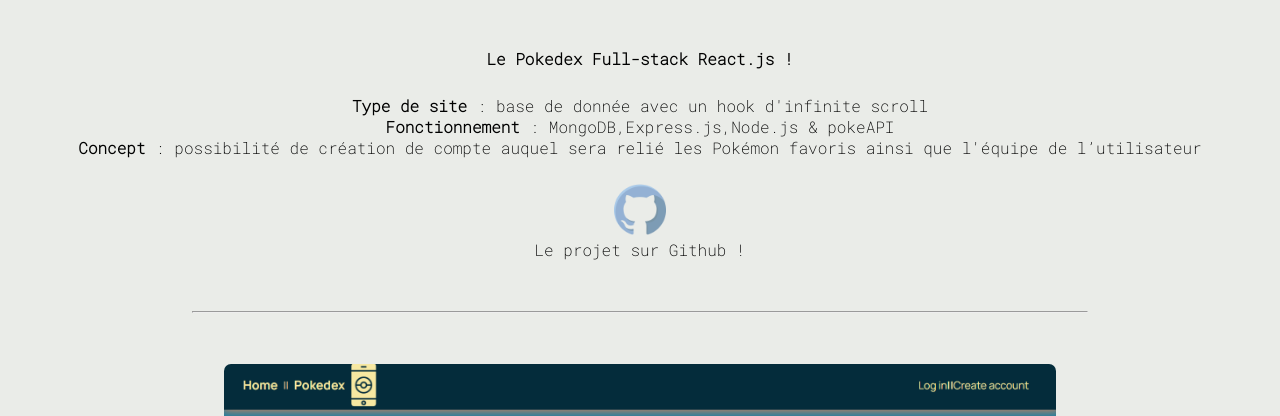
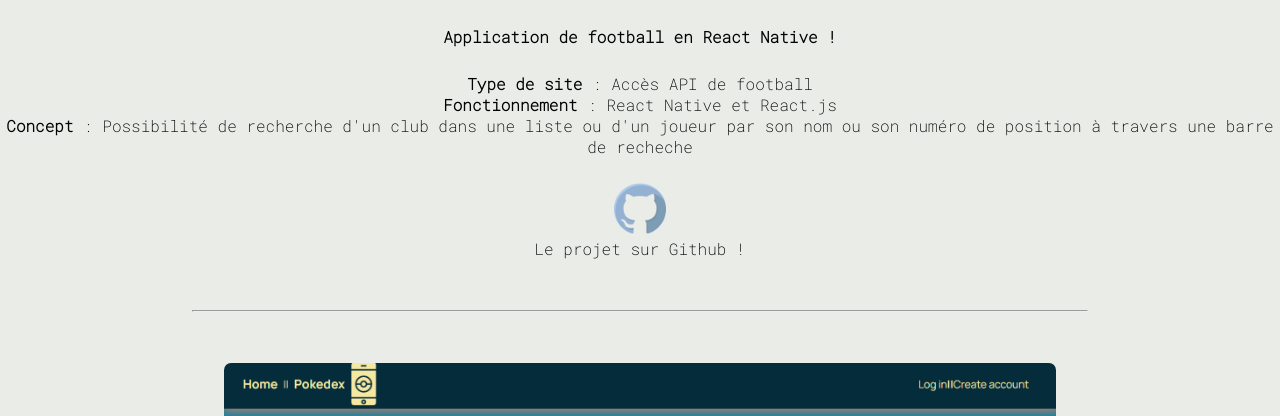
Before and after one commit to skiimcdogg/Antoine-Portfolio, a plain HTML site: page index.html in a window 1280 px wide. Shown: the part 684-1100 px from the top of the page. Drawn offline with Linux system fonts and the light colour scheme.

Commit message:
video done

```diff
--- a/index.html
+++ b/index.html
@@ -76,20 +76,18 @@
         <video class="app-video" autoplay loop muted>
           <source src="./style/video/MPG.mp4" type="video/mp4" />
         </video>
-        <h4>Le Pokedex Full-stack React.js !</h4>
+        <h4>Application de football en React Native !</h4>
         <p>
-          <span class="bold">Type de site</span> : base de donnée avec un hook d'infinite scroll <br />
-          <span class="bold">Fonctionnement</span> : MongoDB,Express.js,Node.js
-          & pokeAPI <br />
-          <span class="bold">Concept</span> : possibilité de création de compte
-          auquel sera relié les Pokémon favoris ainsi que l'équipe de l’utilisateur<br />
+          <span class="bold">Type de site</span> : Accès API de football<br />
+          <span class="bold">Fonctionnement</span> : React Native et React.js <br />
+          <span class="bold">Concept</span> : Possibilité de recherche d'un club dans une liste ou d'un joueur par son nom ou son numéro de position à travers une barre de recheche <br />
         </p>
       </div>
 
       <div class="git-comp">
         <a
           target="_blank"
-          href="https://github.com/skiimcdogg/Project-Pokedex-Client"
+          href="https://github.com/skiimcdogg/mpgTest-reactNative/tree/master"
         >
           <img class="github-logo" src="./style/images/github.png" />
         </a>
--- a/style/app.css
+++ b/style/app.css
@@ -257,7 +257,7 @@
 }
 
 .app-video {
-    max-width: 65%;
+    max-width: 20%;
     border-radius: 7px;
     margin-right: auto;
     margin-left: auto;
```
